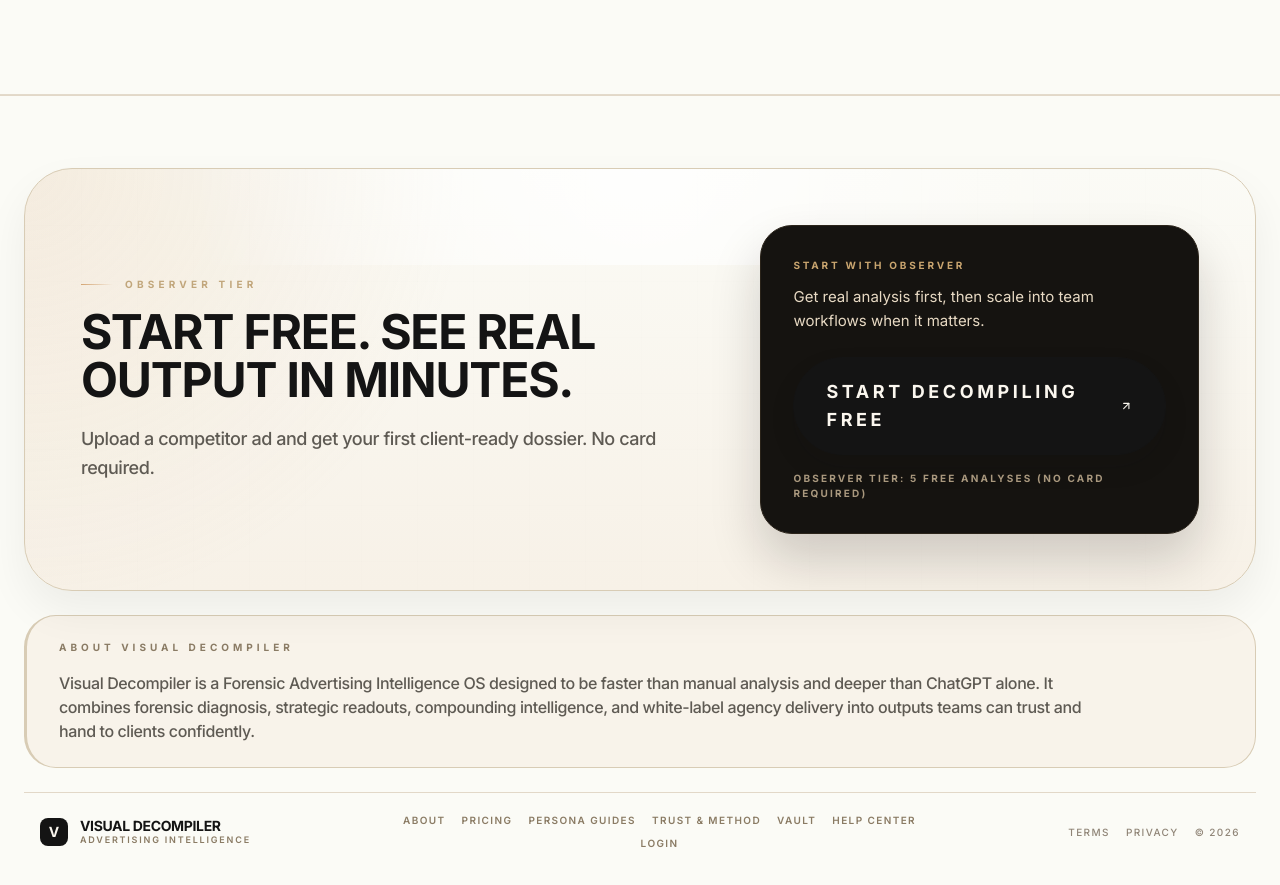
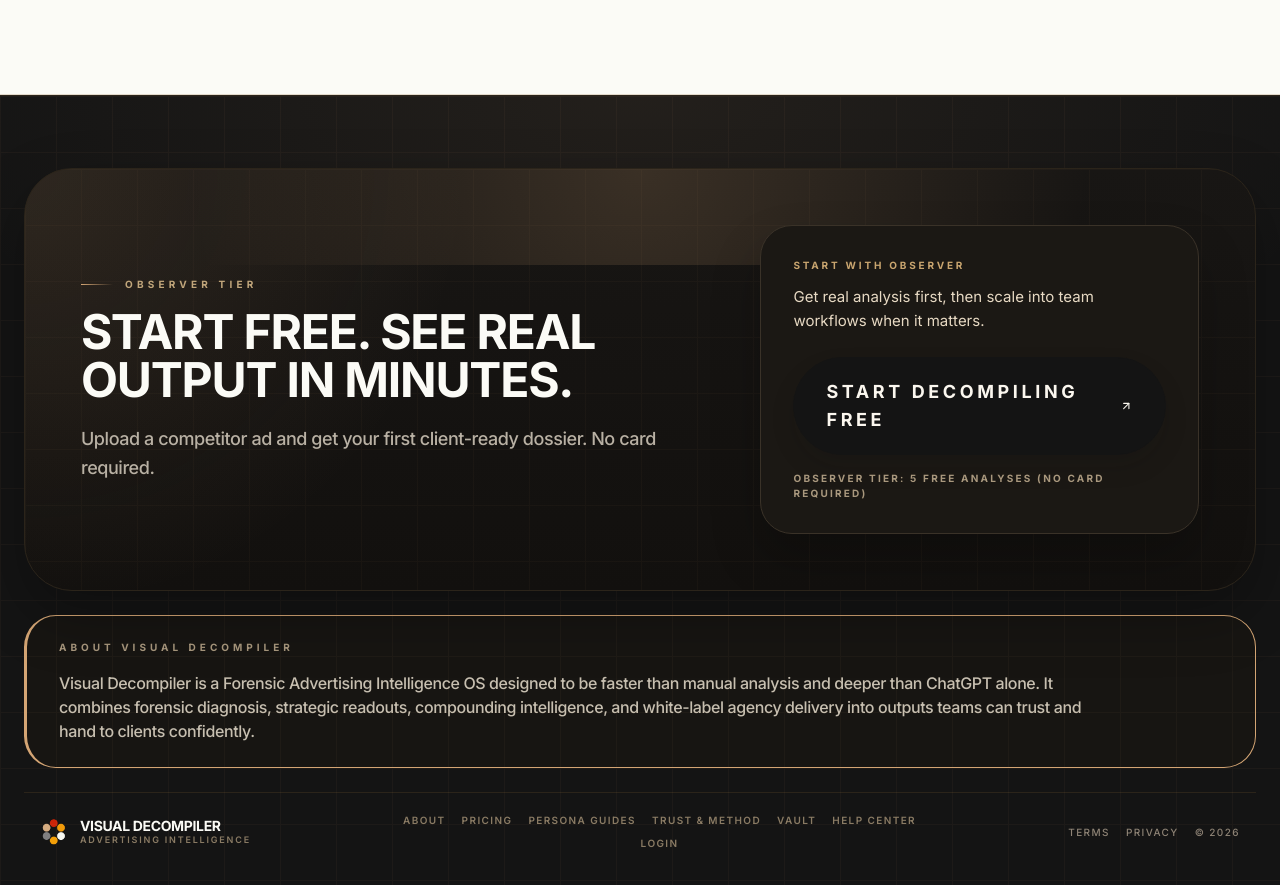
Before and after one commit to popvisly/visual-decompiler, a Next.js app: page / in a window 1280 px wide. Shown: the part 4759-5644 px from the top of the page. Built offline with nearby package versions, Linux system fonts and the light colour scheme; no server answers.

Commit message:
Match homepage closing CTA to hero tone

```diff
--- a/src/components/marketing/FooterStartNow.tsx
+++ b/src/components/marketing/FooterStartNow.tsx
@@ -8,13 +8,15 @@ const FINAL_CTA_HEADLINE = 'Start free. See real output in minutes.'
 
 export default function FooterStartNow() {
     return (
-        <footer className="border-t border-[#E2D8C8] bg-[#FBFBF6] px-6 pb-8 pt-14 md:pt-[4.5rem]">
+        <footer className="relative overflow-hidden border-t border-[#2B241A] bg-[#141414] px-6 pb-8 pt-14 text-[#FBFBF6] md:pt-[4.5rem]">
+            <div className="pointer-events-none absolute inset-0 opacity-[0.045] [background-image:linear-gradient(#D4A574_1px,transparent_1px),linear-gradient(90deg,#D4A574_1px,transparent_1px)] [background-size:56px_56px]" />
+            <div className="pointer-events-none absolute inset-0 bg-[radial-gradient(ellipse_80%_60%_at_50%_0%,rgba(212,165,116,0.08)_0%,transparent_72%)]" />
             <div className="max-w-7xl mx-auto">
 
                 {/* Main CTA Section */}
-                <div className="relative mb-6 overflow-hidden rounded-[2.25rem] border border-[#D8CCB5] bg-[radial-gradient(circle_at_top_left,rgba(212,165,116,0.18),transparent_34%),linear-gradient(180deg,#FBFBF6_0%,#F7F1E7_100%)] px-8 py-10 shadow-[0_20px_44px_rgba(20,18,15,0.06)] md:rounded-[3rem] md:px-10 md:py-12 lg:px-14 lg:py-14">
-                    <div className="pointer-events-none absolute inset-0 opacity-[0.22] [background-image:linear-gradient(rgba(20,20,20,0.028)_1px,transparent_1px),linear-gradient(90deg,rgba(20,20,20,0.028)_1px,transparent_1px)] [background-size:56px_56px]" />
-                    <div className="pointer-events-none absolute inset-x-0 top-0 h-24 bg-[radial-gradient(circle_at_top,rgba(255,255,255,0.85),rgba(255,255,255,0)_72%)]" />
+                <div className="relative mb-6 overflow-hidden rounded-[2.25rem] border border-[#2B241A] bg-[radial-gradient(circle_at_top_left,rgba(212,165,116,0.12),transparent_34%),linear-gradient(180deg,#181614_0%,#12100E_100%)] px-8 py-10 shadow-[0_24px_60px_rgba(0,0,0,0.28)] md:rounded-[3rem] md:px-10 md:py-12 lg:px-14 lg:py-14">
+                    <div className="pointer-events-none absolute inset-0 opacity-[0.035] [background-image:linear-gradient(#D4A574_1px,transparent_1px),linear-gradient(90deg,#D4A574_1px,transparent_1px)] [background-size:56px_56px]" />
+                    <div className="pointer-events-none absolute inset-x-0 top-0 h-24 bg-[radial-gradient(circle_at_top,rgba(212,165,116,0.18),rgba(212,165,116,0)_72%)]" />
 
                     <div className="relative z-10 grid gap-8 lg:grid-cols-[1.05fr_0.72fr] lg:items-center lg:gap-10">
 
@@ -30,18 +32,18 @@ export default function FooterStartNow() {
                                 initial={{ opacity: 0, y: 20 }}
                                 whileInView={{ opacity: 1, y: 0 }}
                                 viewport={{ once: true }}
-                                className="mb-5 max-w-3xl text-[34px] font-bold uppercase leading-[0.96] tracking-tight text-[#141414] md:text-5xl lg:max-w-2xl"
+                                className="mb-5 max-w-3xl text-[34px] font-bold uppercase leading-[0.96] tracking-tight text-[#FBFBF6] md:text-5xl lg:max-w-2xl"
                             >
                                 {FINAL_CTA_HEADLINE}
                             </motion.h2>
-                            <p className="mx-auto max-w-xl text-[16px] leading-relaxed text-[#5E5A53] md:text-[18px] font-medium tracking-tight lg:mx-0">
+                            <p className="mx-auto max-w-xl text-[16px] leading-relaxed text-[#B9B1A4] md:text-[18px] font-medium tracking-tight lg:mx-0">
                                 Upload a competitor ad and get your first client-ready dossier. No card required.
                             </p>
                         </div>
 
                         {/* Right: CTA */}
                         <div className="w-full">
-                            <div className="rounded-[2rem] border border-[#2B241A] bg-[#151310] px-6 py-7 text-center shadow-[0_26px_50px_rgba(20,18,15,0.18)] md:px-8 md:py-8 lg:text-left">
+                            <div className="rounded-[2rem] border border-[#3A3228] bg-[#1B1814] px-6 py-7 text-center shadow-[0_26px_50px_rgba(0,0,0,0.22)] md:px-8 md:py-8 lg:text-left">
                                 <p className="text-[10px] font-bold uppercase tracking-[0.28em] text-[#C9A56F]">
                                     Start with Observer
                                 </p>
@@ -66,40 +68,44 @@ export default function FooterStartNow() {
                     </div>
                 </div>
 
-                <div className="mb-6 rounded-[2rem] border border-[#D8CCB5] bg-[#F8F3EA] px-6 py-6 md:px-8 border-l-[3px] border-[#D4A574]">
-                    <p className="text-[10px] font-bold uppercase tracking-[0.4em] text-[#8A7B64]">About Visual Decompiler</p>
-                    <p className="mt-4 max-w-5xl text-[15px] leading-7 text-[#5E5A53] md:text-base font-medium tracking-tight">
+                <div className="mb-6 rounded-[2rem] border border-[#2B241A] bg-[#171512] px-6 py-6 md:px-8 border-l-[3px] border-[#D4A574]">
+                    <p className="text-[10px] font-bold uppercase tracking-[0.4em] text-[#A9987E]">About Visual Decompiler</p>
+                    <p className="mt-4 max-w-5xl text-[15px] leading-7 text-[#C7BFB0] md:text-base font-medium tracking-tight">
                         Visual Decompiler is a Forensic Advertising Intelligence OS designed to be faster than manual analysis and deeper than ChatGPT alone. It combines forensic diagnosis, strategic readouts, compounding intelligence, and white-label agency delivery into outputs teams can trust and hand to clients confidently.
                     </p>
                 </div>
 
                 {/* Footer Links Bar */}
-                <div className="flex flex-col items-center justify-between gap-5 border-t border-[#E2D8C8] px-4 py-5 md:flex-row">
+                <div className="flex flex-col items-center justify-between gap-5 border-t border-[#2B241A] px-4 py-5 md:flex-row">
 
                     {/* Branding */}
                     <div className="flex items-center gap-3">
-                        <div className="flex h-7 w-7 items-center justify-center rounded-lg bg-[#141414] text-sm font-bold text-[#FBF7EF]">V</div>
+                        <img
+                            src="/images/logo/Visual_Decompiler_Logo_v2_400px.png"
+                            alt="Visual Decompiler Graphic"
+                            className="h-7 w-7 object-contain"
+                        />
                         <div className="flex flex-col">
-                            <span className="text-sm font-bold leading-none tracking-tight uppercase text-[#141414]">Visual Decompiler</span>
+                            <span className="text-sm font-bold leading-none tracking-tight uppercase text-[#FBFBF6]">Visual Decompiler</span>
                             <span className="text-[9px] font-semibold uppercase tracking-[0.2em] text-[#8A7B64]">Advertising Intelligence</span>
                         </div>
                     </div>
 
                     {/* Links */}
                     <div className="flex max-w-[34rem] flex-wrap justify-center gap-x-4 gap-y-2 text-[10px] font-semibold uppercase tracking-[0.14em] text-[#8A7B64]">
-                        <a href="/about" className="transition-colors hover:text-[#141414]">About</a>
-                        <a href="/pricing" className="transition-colors hover:text-[#141414]">Pricing</a>
-                        <a href="/for-art-directors" className="transition-colors hover:text-[#141414]">Persona Guides</a>
-                        <a href="/trust-method" className="transition-colors hover:text-[#141414]">Trust & Method</a>
-                        <a href="/vault" className="transition-colors hover:text-[#141414]">Vault</a>
-                        <a href="/docs/user-guide" className="transition-colors hover:text-[#141414]">Help Center</a>
-                        <a href="/login" className="transition-colors hover:text-[#141414]">Login</a>
+                        <a href="/about" className="transition-colors hover:text-[#FBFBF6]">About</a>
+                        <a href="/pricing" className="transition-colors hover:text-[#FBFBF6]">Pricing</a>
+                        <a href="/for-art-directors" className="transition-colors hover:text-[#FBFBF6]">Persona Guides</a>
+                        <a href="/trust-method" className="transition-colors hover:text-[#FBFBF6]">Trust & Method</a>
+                        <a href="/vault" className="transition-colors hover:text-[#FBFBF6]">Vault</a>
+                        <a href="/docs/user-guide" className="transition-colors hover:text-[#FBFBF6]">Help Center</a>
+                        <a href="/login" className="transition-colors hover:text-[#FBFBF6]">Login</a>
                     </div>
 
                     {/* Legal */}
                     <div className="flex gap-4 text-[10px] font-medium uppercase tracking-[0.14em] text-[#8F8476]">
-                        <a href="#" className="transition-colors hover:text-[#141414]">Terms</a>
-                        <a href="#" className="transition-colors hover:text-[#141414]">Privacy</a>
+                        <a href="#" className="transition-colors hover:text-[#FBFBF6]">Terms</a>
+                        <a href="#" className="transition-colors hover:text-[#FBFBF6]">Privacy</a>
                         <span>© 2026</span>
                     </div>
                 </div>
```
